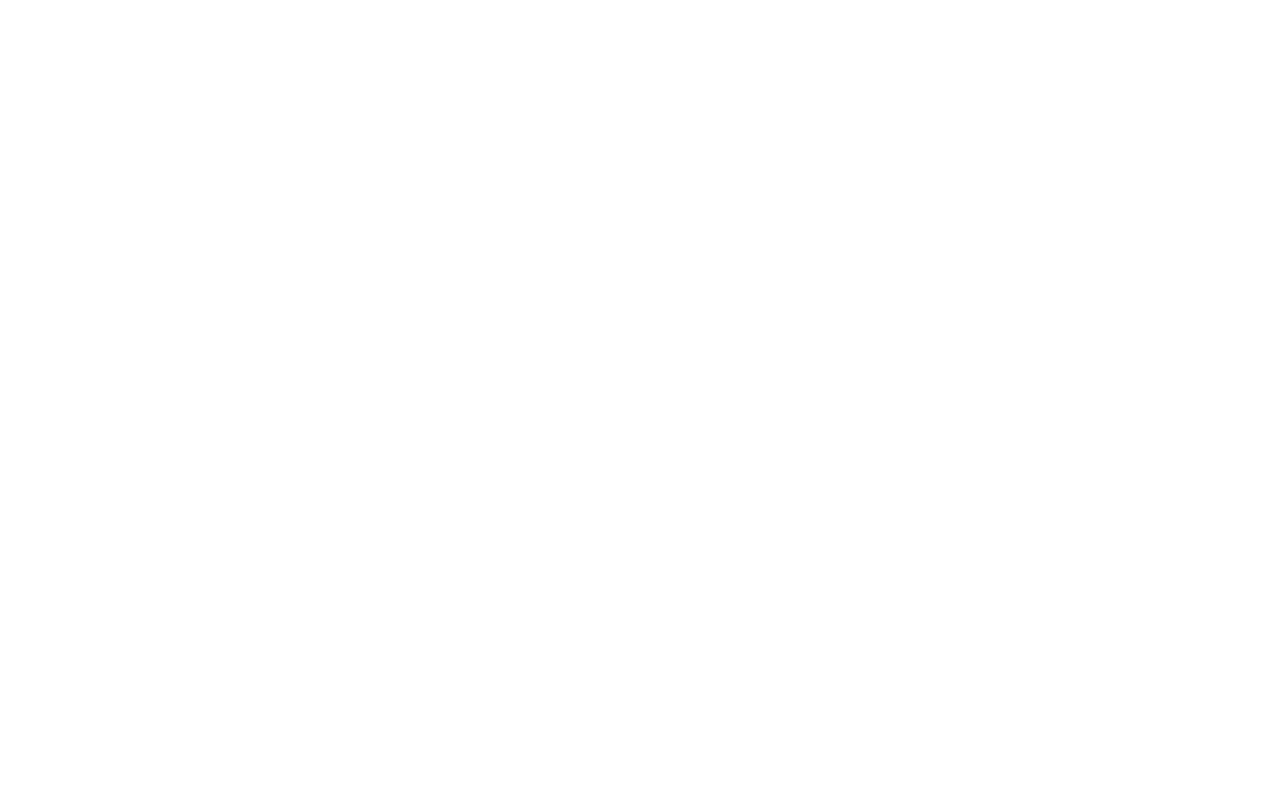
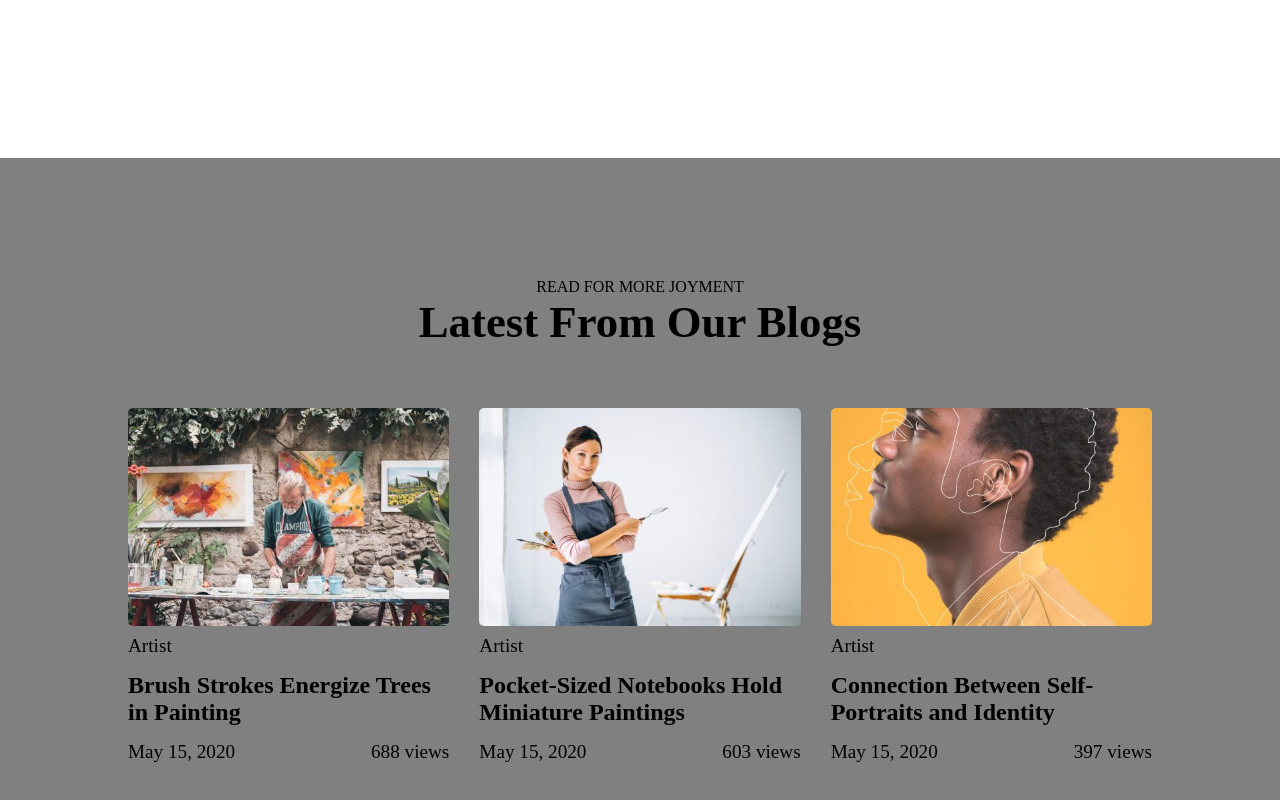
Before and after one commit to GiovanniCadoni/proj-html-vuejs, a Vue app: page / in a window 1280 px wide. Shown: the part 2923-3723 px from the top of the page. Before the commit the page ends 3081 px from the top, so only its background shows below. Built offline with nearby package versions, Linux system fonts and the light colour scheme.

Commit message:
add: section of blogs

```diff
--- a/src/App.vue
+++ b/src/App.vue
@@ -3,6 +3,7 @@
 import AppDownload from "./components/AppDownload.vue";
 import AppMain from "./components/AppMain.vue";
 import AppTestimonials from "./components/AppTestimonials.vue";
+import AppBlogs from "./components/AppBlogs.vue";
 
 export default {
   data() {
@@ -10,7 +11,7 @@
 
     };
   },
-  components: { AppHeader, AppDownload, AppMain, AppTestimonials },
+  components: { AppHeader, AppDownload, AppMain, AppTestimonials, AppBlogs },
 };
 </script>
 
@@ -20,6 +21,7 @@
 <AppDownload />
 <AppMain />
 <AppTestimonials />
+<AppBlogs />
 
 </template>
 
--- /dev/null
+++ b/src/components/AppBlogs.vue
@@ -0,0 +1,89 @@
+<script>
+</script>
+
+<template>
+    <div class="background">
+        <div class="container">
+            <p>READ FOR MORE JOYMENT</p>
+            <h2>Latest From Our Blogs</h2>
+            <div class="row">
+                <div class="card">
+                    <img src="../assets/images/artist-blog-03-480x325.jpeg" alt="">
+                    <p>Artist</p>
+                    <h5>Brush Strokes Energize Trees in Painting</h5>
+                    <div class="info">
+                        <p>May 15, 2020</p>
+                        <p>688 views</p>
+                    </div>
+                </div>
+                <div class="card">
+                    <img src="../assets/images/artist-blog-01-480x325.jpg" alt="">
+                    <p>Artist</p>
+                    <h5>Pocket-Sized Notebooks Hold Miniature Paintings</h5>
+                    <div class="info">
+                        <p>May 15, 2020</p>
+                        <p>603 views</p>
+                    </div>
+                </div>
+                <div class="card">
+                    <img src="../assets/images/artist-blog-02-480x325.jpg" alt="">
+                    <p>Artist</p>
+                    <h5>Connection Between Self-Portraits and Identity</h5>
+                    <div class="info">
+                        <p>May 15, 2020</p>
+                        <p>397 views</p>
+                    </div>
+                </div>
+            </div>
+        </div>
+    </div>
+</template>
+
+<style scoped lang="scss">
+.background{
+    background-color: grey;
+}
+.container {
+    width: 80%;
+    margin: auto;
+    padding: 120px 0;
+
+    p {
+        text-align: center;
+    }
+
+    h2 {
+        font-size: 2.8rem;
+        text-align: center;
+    }
+
+    .row {
+        display: flex;
+        padding: 60px 0;
+        gap: 30px;
+
+        .card {
+            width: calc(100% / 3);
+
+            img {
+                border-radius: 5px;
+            }
+
+            p {
+                text-align: left;
+                font-size: 1.2rem;
+                padding: 5px 0;
+            }
+
+            h5 {
+                font-size: 1.5rem;
+                padding: 10px 0;
+            }
+
+            .info {
+                display: flex;
+                justify-content: space-between;
+            }
+        }
+    }
+}</style>
```
